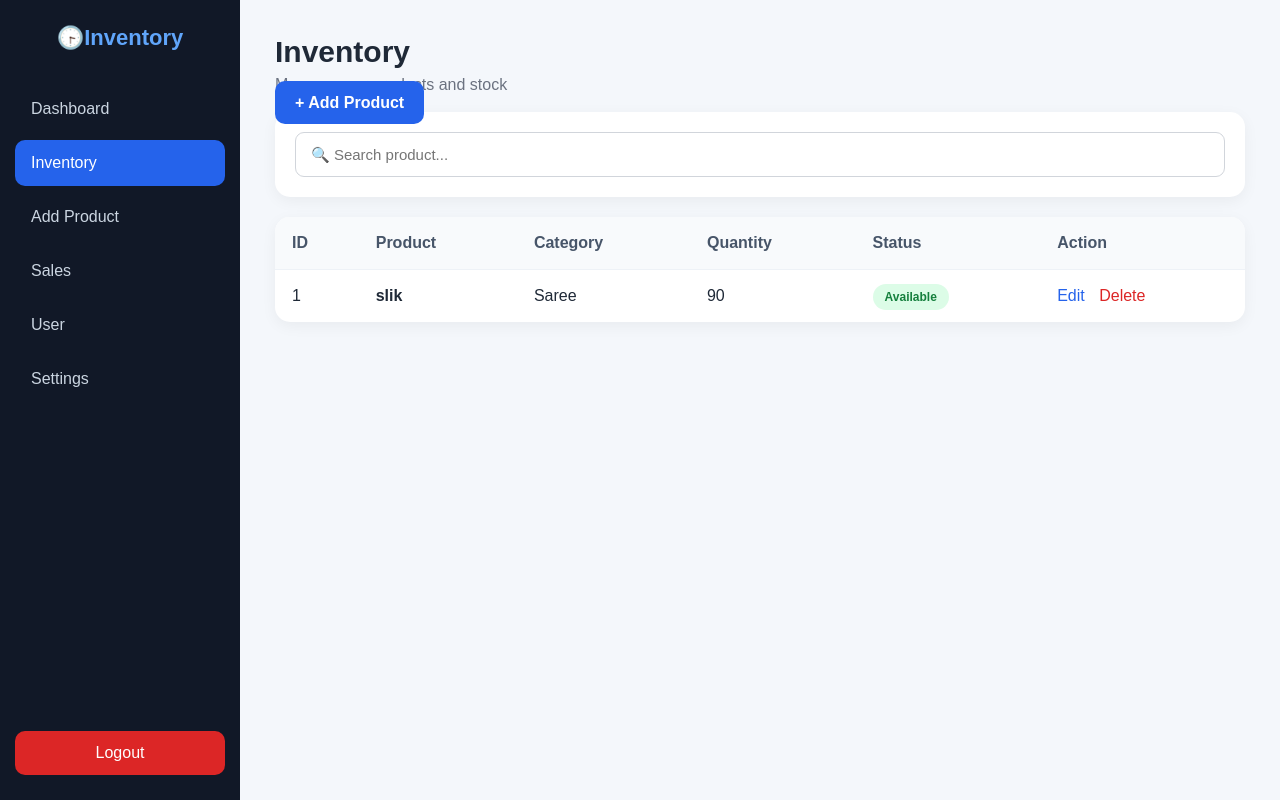
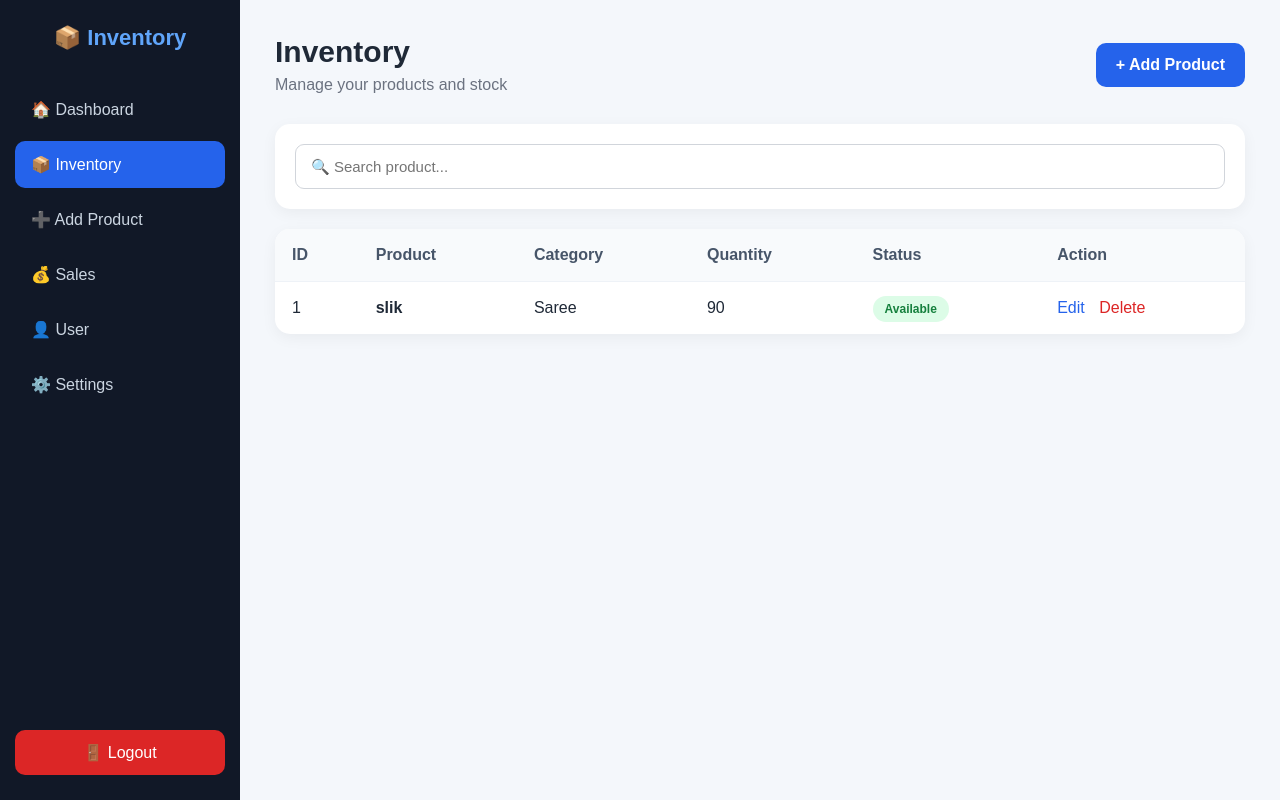
Before and after one commit to aijthkumar-ak/Smart-inventory-, a Flask app: page /inventory in a window 1280 px wide. Run offline with Flask 3, Linux system fonts and the light colour scheme; a user stored in the database is signed in; data comes from the database, SQL or seed files in the repository.

Commit message:
Update inventory page title and icons

```diff
--- a/templates/inventory.html
+++ b/templates/inventory.html
@@ -4,7 +4,7 @@
     <meta charset="UTF-8">
     <meta name="viewport" content="width=device-width, initial-scale=1.0">
 
-    <title>Inventory - Inventory</title>
+    <title>Smart Inventory</title>
 
     <style>
         * {
@@ -19,6 +19,7 @@
             color: #1f2937;
         }
 
+        /* SIDEBAR */
         .sidebar {
             position: fixed;
             left: 0;
@@ -28,6 +29,7 @@
             background: #111827;
             padding: 25px 15px;
             color: white;
+            z-index: 1000;
         }
 
         .logo {
@@ -64,6 +66,7 @@
             color: white;
         }
 
+        /* LOGOUT */
         .logout {
             position: absolute;
             bottom: 25px;
@@ -79,18 +82,26 @@
             padding: 13px;
             text-align: center;
             border-radius: 10px;
+            transition: 0.3s;
         }
 
+        .logout a:hover {
+            background: #b91c1c;
+        }
+
+        /* MAIN */
         .main {
             margin-left: 240px;
             padding: 35px;
         }
 
-        .top {
+        /* TOP BAR */
+        .topbar {
             display: flex;
             justify-content: space-between;
             align-items: center;
             margin-bottom: 30px;
+            gap: 20px;
         }
 
         .title h1 {
@@ -102,6 +113,7 @@
             color: #6b7280;
         }
 
+        /* ADD PRODUCT BUTTON */
         .add-btn {
             background: #2563eb;
             color: white;
@@ -109,8 +121,17 @@
             padding: 13px 20px;
             border-radius: 10px;
             font-weight: bold;
+            white-space: nowrap;
+            display: inline-block;
+            transition: 0.3s;
         }
 
+        .add-btn:hover {
+            background: #1d4ed8;
+            transform: translateY(-2px);
+        }
+
+        /* SEARCH */
         .search-box {
             background: white;
             padding: 20px;
@@ -128,6 +149,11 @@
             font-size: 15px;
         }
 
+        .search-box input:focus {
+            border-color: #2563eb;
+        }
+
+        /* TABLE */
         .table-card {
             background: white;
             border-radius: 15px;
@@ -157,6 +183,7 @@
             background: #f8fafc;
         }
 
+        /* STATUS */
         .status {
             padding: 6px 12px;
             border-radius: 20px;
@@ -185,6 +212,19 @@
             color: #94a3b8;
         }
 
+        /* ACTION BUTTONS */
+        .edit-btn {
+            color: #2563eb;
+            text-decoration: none;
+            margin-right: 10px;
+        }
+
+        .delete-btn {
+            color: #dc2626;
+            text-decoration: none;
+        }
+
+        /* MOBILE */
         @media (max-width: 768px) {
 
             .sidebar {
@@ -197,7 +237,7 @@
             }
 
             .logo::before {
-                content: "💱";
+                content: "📦";
                 font-size: 25px;
             }
 
@@ -230,10 +270,15 @@
                 padding: 20px;
             }
 
-            .top {
+            .topbar {
                 flex-direction: column;
                 align-items: flex-start;
                 gap: 15px;
+            }
+
+            .add-btn {
+                width: 100%;
+                text-align: center;
             }
         }
     </style>
@@ -241,63 +286,68 @@
 
 <body>
 
+    <!-- SIDEBAR -->
     <aside class="sidebar">
 
         <div class="logo">
-             🕞<span>Inventory</span>
+            📦 <span>Inventory</span>
         </div>
 
         <ul class="menu">
 
             <li>
-                <a href="/" >
-                     Dashboard
+                <a href="/">
+                    🏠 Dashboard
                 </a>
             </li>
 
             <li>
                 <a href="/inventory" class="active">
-                    Inventory
+                    📦 Inventory
                 </a>
             </li>
 
             <li>
                 <a href="/products">
-                     Add Product
+                    ➕ Add Product
                 </a>
             </li>
 
             <li>
                 <a href="/sales">
-                     Sales
+                    💰 Sales
                 </a>
             </li>
 
             <li>
-                <a href="/User">
-                     User
+                <a href="/user">
+                    👤 User
                 </a>
             </li>
 
             <li>
-                <a href="Setting">
-                     Settings
+                <a href="/settings">
+                    ⚙️ Settings
                 </a>
             </li>
 
+        </ul>
+
+        <!-- LOGOUT -->
         <div class="logout">
             <a href="/logout">
-                 Logout
+                🚪 Logout
             </a>
         </div>
 
     </aside>
 
 
+    <!-- MAIN CONTENT -->
     <main class="main">
 
-        <div class="Topber"
-</div>
+        <!-- TOP BAR -->
+        <div class="topbar">
 
             <div class="title">
                 <h1>Inventory</h1>
@@ -311,6 +361,7 @@
         </div>
 
 
+        <!-- SEARCH -->
         <div class="search-box">
 
             <input
@@ -323,12 +374,12 @@
         </div>
 
 
+        <!-- TABLE -->
         <div class="table-card">
 
             <table id="inventoryTable">
 
                 <thead>
-
                     <tr>
                         <th>ID</th>
                         <th>Product</th>
@@ -337,7 +388,6 @@
                         <th>Status</th>
                         <th>Action</th>
                     </tr>
-
                 </thead>
 
                 <tbody>
@@ -348,7 +398,9 @@
 
                         <tr>
 
-                            <td>{{ product.id }}</td>
+                            <td>
+                                {{ product.id }}
+                            </td>
 
                             <td>
                                 <strong>{{ product.name }}</strong>
@@ -388,13 +440,11 @@
 
                             <td>
 
-                                <a href="#"
-                                   style="color:#2563eb;text-decoration:none;margin-right:10px;">
+                                <a href="#" class="edit-btn">
                                     Edit
                                 </a>
 
-                                <a href="#"
-                                   style="color:#dc2626;text-decoration:none;">
+                                <a href="#" class="delete-btn">
                                     Delete
                                 </a>
 
@@ -408,7 +458,7 @@
 
                         <tr>
                             <td colspan="6" class="empty">
-                                 No products found
+                                📦 No products found
                             </td>
                         </tr>
 
```
